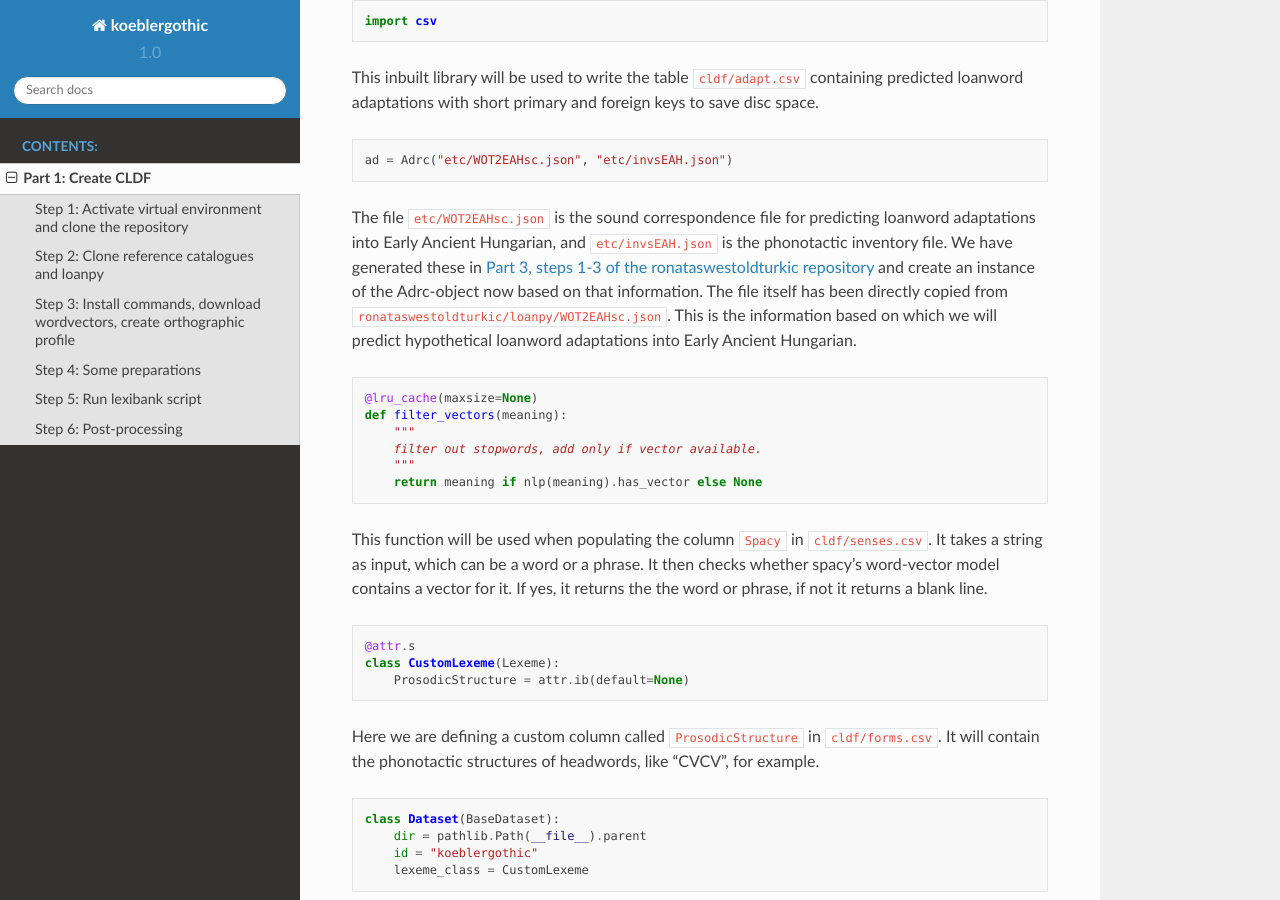
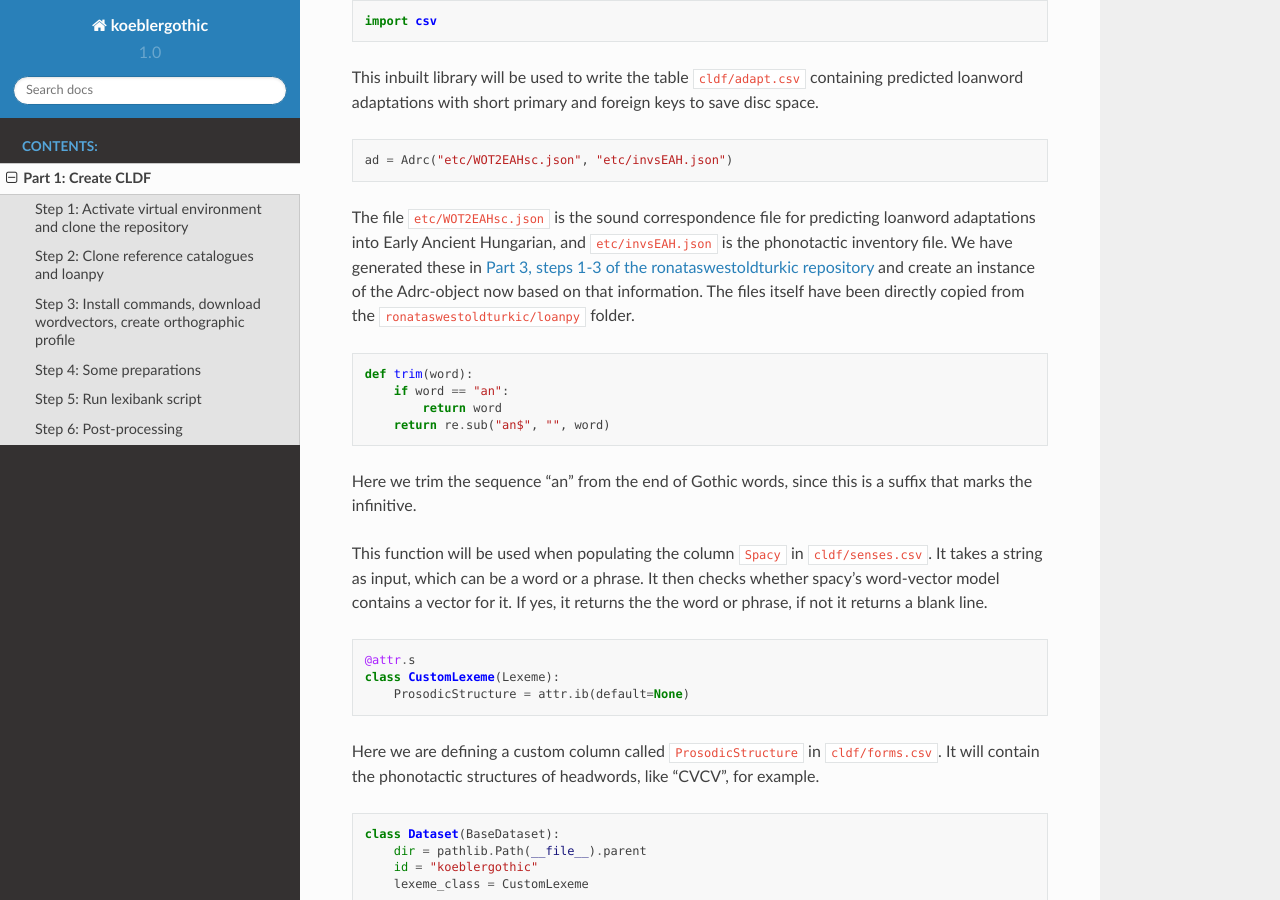
Before and after one commit to LoanpyDataHub/koeblergothic, a Sphinx documentation site: the page built from docs/mkcldf.rst, in a window 1280 px wide and 900 px high, scrolled down 2718 px. Built offline with Sphinx 7.4.7 and the Read the Docs theme 2.0.0, drawn with Linux system fonts in a browser that asks for light colours.

Commit message:
[skip ci] updatedocs

```diff
--- a/docs/mkcldf.rst
+++ b/docs/mkcldf.rst
@@ -162,19 +162,18 @@ repository
 <https://ronataswestoldturkic.readthedocs.io/en/latest/mkloanpy.html#step-3-mine-vertical-and-horizontal-sound-correspondences>`_
 and create an instance of the Adrc-object now based on that
 information.
-The file itself has been directly copied from
-``ronataswestoldturkic/loanpy/WOT2EAHsc.json``. This is the information based
-on which we will predict hypothetical loanword adaptations into
-Early Ancient Hungarian.
+The files itself have been directly copied from the
+``ronataswestoldturkic/loanpy`` folder.
 
 .. code-block:: python
 
-   @lru_cache(maxsize=None)
-   def filter_vectors(meaning):
-       """
-       filter out stopwords, add only if vector available.
-       """
-       return meaning if nlp(meaning).has_vector else None
+   def trim(word):
+       if word == "an":
+           return word
+       return re.sub("an$", "", word)
+
+Here we trim the sequence "an" from the end of Gothic words, since this
+is a suffix that marks the infinitive.
 
 This function will be used when populating the column ``Spacy`` in
 ``cldf/senses.csv``. It takes a string as input, which can be a word
```
